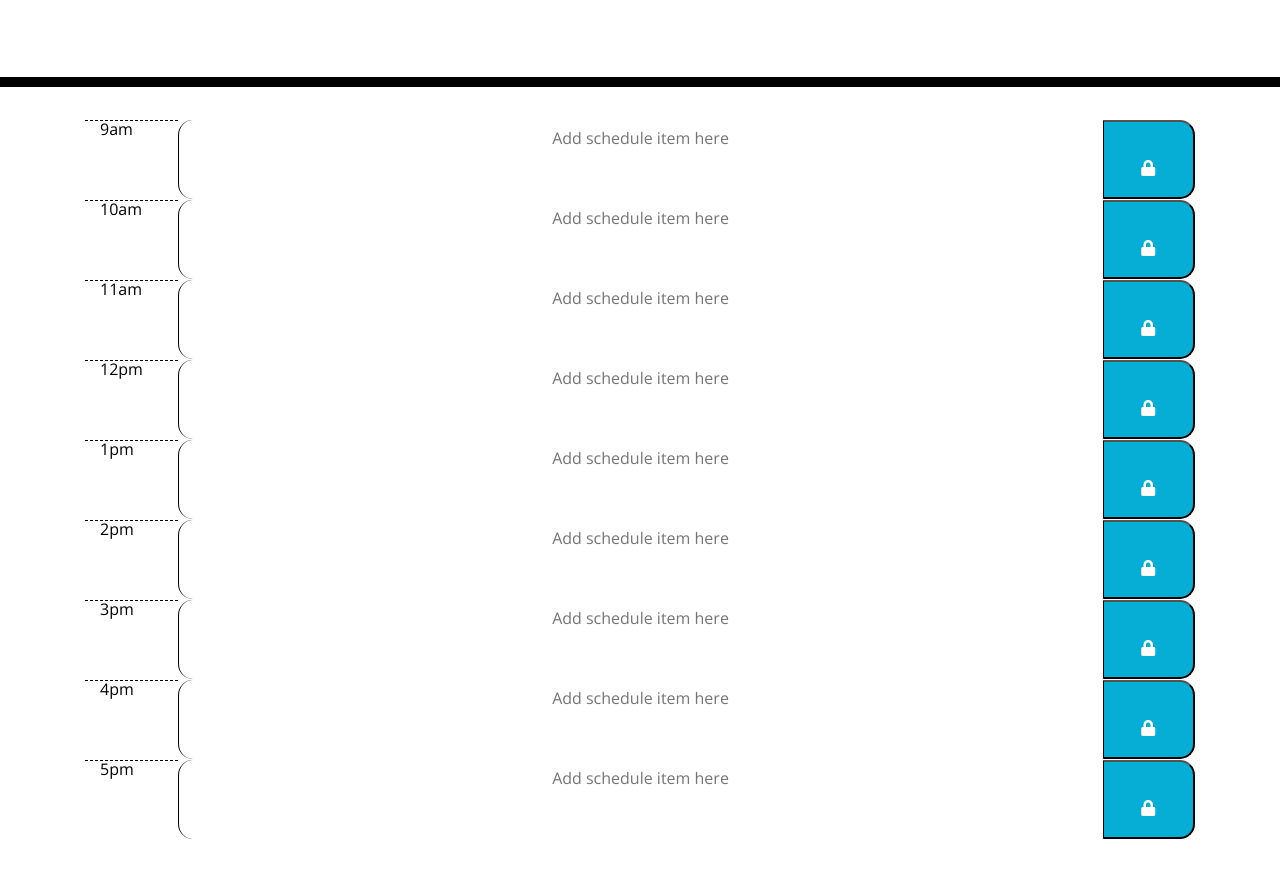
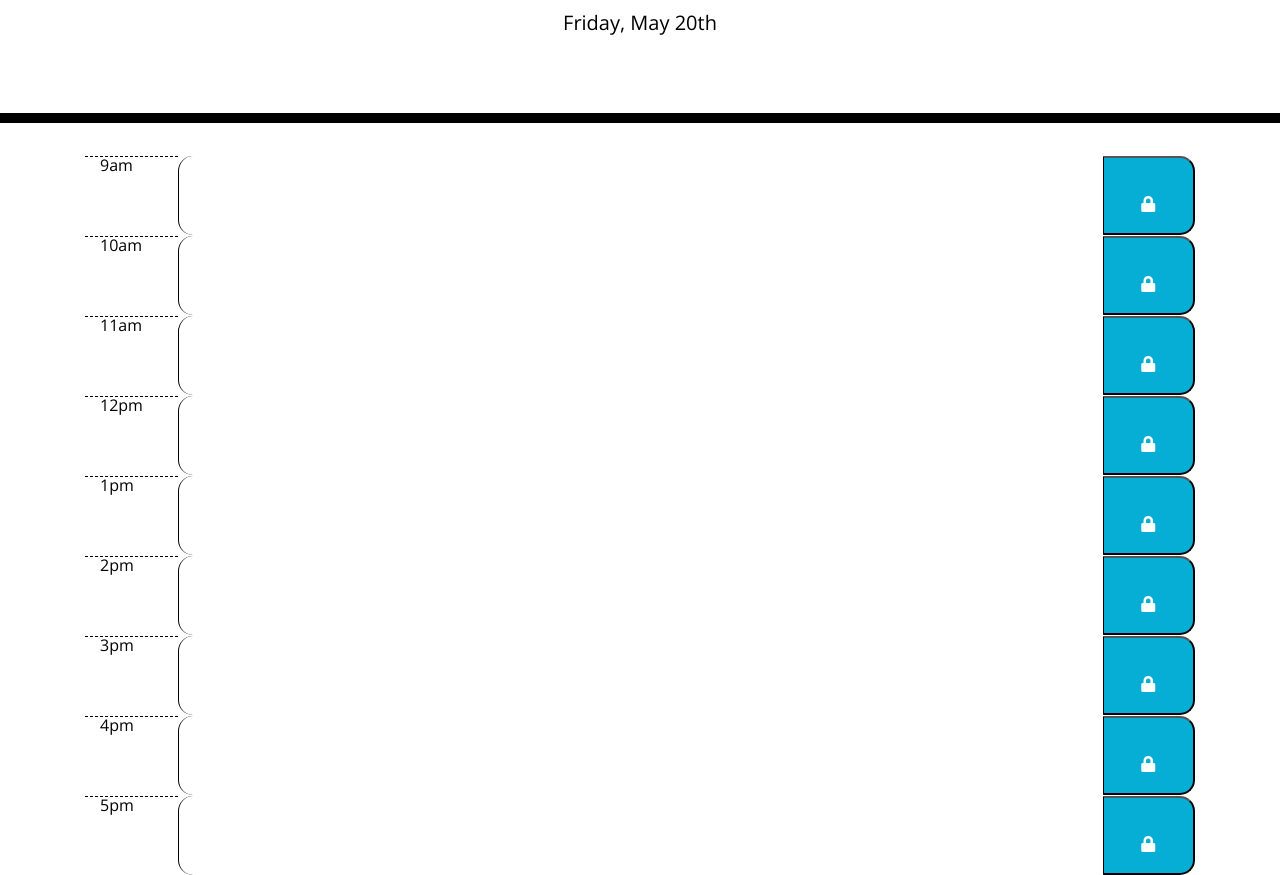
Before and after one commit to shayosullivan/work-day-schedule, a plain HTML site: page index.html in a window 1280 px wide. Shown: the part 181-1056 px from the top of the page. Before the commit the page ends 1020 px from the top, so only its background shows below. Drawn offline with nearby package versions, Linux system fonts and the light colour scheme.

Commit message:
day and date and save button javascript

```diff
--- a/assets/script.js
+++ b/assets/script.js
@@ -0,0 +1,15 @@
+//get time and date
+var today = moment();
+//put time and date in header/jumbotron
+$("#currentDay").text(today.format("dddd, MMM Do"));
+
+var timeNow = moment().hour();
+//console.log(timeNow);
+
+//asign save
+$(".saveBtn").on("click", function () {
+  var text = $(this).siblings(".description").val();
+  var time = $(this).parent().attr("id");
+  localStorage.setItem(time, text);
+  console.log(text);
+});
--- a/index.html
+++ b/index.html
@@ -35,7 +35,7 @@
           <div class="col-md-1 hour"><span id="9">9am</span></div>
           <textarea
             class="col-md-10 time-block description"
-            placeholder="Add schedule item here"
+            placeholder=""
           ></textarea>
           <button class="col-md-1 saveBtn" aria-label="save button 9am">
             <i class="fas fa-lock"></i>
@@ -46,7 +46,7 @@
           <div class="col-md-1 hour"><span id="10">10am</span></div>
           <textarea
             class="col-md-10 time-block description"
-            placeholder="Add schedule item here"
+            placeholder=""
           ></textarea>
           <button class="col-md-1 saveBtn" aria-label="save button 10am">
             <i class="fas fa-lock"></i>
@@ -57,7 +57,7 @@
           <div class="col-md-1 hour"><span id="11">11am</span></div>
           <textarea
             class="col-md-10 time-block description"
-            placeholder="Add schedule item here"
+            placeholder=""
           ></textarea>
           <button class="col-md-1 saveBtn" aria-label="save button 11am">
             <i class="fas fa-lock"></i>
@@ -68,7 +68,7 @@
           <div class="col-md-1 hour"><span id="12">12pm</span></div>
           <textarea
             class="col-md-10 time-block description"
-            placeholder="Add schedule item here"
+            placeholder=""
           ></textarea>
           <button class="col-md-1 saveBtn" aria-label="save button 12pm">
             <i class="fas fa-lock"></i>
@@ -79,7 +79,7 @@
           <div class="col-md-1 hour"><span id="13">1pm</span></div>
           <textarea
             class="col-md-10 time-block description"
-            placeholder="Add schedule item here"
+            placeholder=""
           ></textarea>
           <button class="col-md-1 saveBtn" aria-label="save button 1pm">
             <i class="fas fa-lock"></i>
@@ -90,7 +90,7 @@
           <div class="col-md-1 hour"><span id="14">2pm</span></div>
           <textarea
             class="col-md-10 time-block description"
-            placeholder="Add schedule item here"
+            placeholder=""
           ></textarea>
           <button class="col-md-1 saveBtn" aria-label="save button 2pm">
             <i class="fas fa-lock"></i>
@@ -101,7 +101,7 @@
           <div class="col-md-1 hour"><span id="15">3pm</span></div>
           <textarea
             class="col-md-10 time-block description"
-            placeholder="Add schedule item here"
+            placeholder=""
           ></textarea>
           <button class="col-md-1 saveBtn" aria-label="save button 3pm">
             <i class="fas fa-lock"></i>
@@ -112,7 +112,7 @@
           <div class="col-md-1 hour n"><span id="16">4pm</span></div>
           <textarea
             class="col-md-10 time-block description"
-            placeholder="Add schedule item here"
+            placeholder=""
           ></textarea>
           <button class="col-md-1 saveBtn" aria-label="save button 4pm">
             <i class="fas fa-lock"></i>
@@ -123,7 +123,7 @@
           <div class="col-md-1 hour"><span id="17">5pm</span></div>
           <textarea
             class="col-md-10 time-block description"
-            placeholder="Add schedule item here"
+            placeholder=""
           ></textarea>
           <button class="col-md-1 saveBtn" aria-label="save button 5pm">
             <i class="fas fa-lock"></i>
@@ -134,5 +134,6 @@
 
     <script src="https://code.jquery.com/jquery-3.4.1.min.js"></script>
     <script src="https://cdnjs.cloudflare.com/ajax/libs/moment.js/2.24.0/moment.min.js"></script>
+    <script src="assets/script.js"></script>
   </body>
 </html>
```
